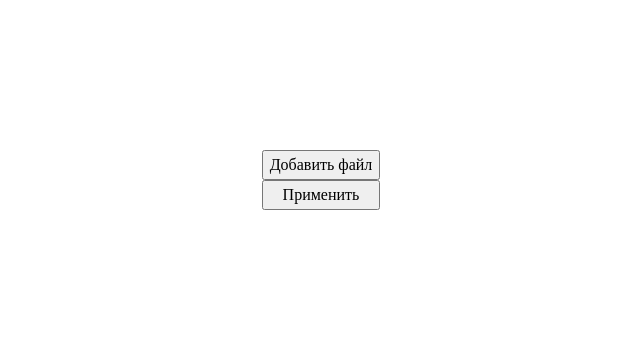
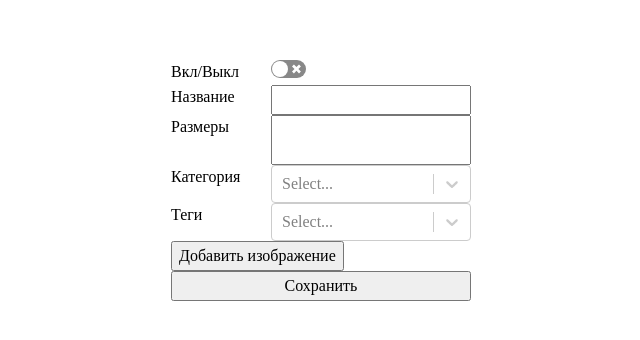
Before and after one commit to IrbisEH/babyroom, a React (Create React App) app in the folder frontend/: page /test in a window 1280 px wide. Shown: the part 220-560 px from the top of the page, without its empty margins (319-959 px from the left). Built offline with nearby package versions, Linux system fonts and the light colour scheme.

Commit message:
fix Custom form

```diff
--- a/frontend/src/components/Form/CustomForm.js
+++ b/frontend/src/components/Form/CustomForm.js
@@ -1,42 +1,233 @@
-import React, { useState, useId } from "react";
-import UploadInput from "./UploadInput";
+import React, { useState, useId, useEffect } from "react";
+import { IoIosClose } from "react-icons/io";
+import Select from "react-select";
+import Switch from "react-switch";
 
-const PrintFormData = (FormData) => {
-    const formDataObject = {};
-    for (let pair of FormData.entries()) {
-        formDataObject[pair[0]] = pair[1];
+const UploadImageElement = ({ Id, formState, setFormState }) => {
+
+    const [elementCount, setElementCount] = useState(1);
+    const [uploadElements, setUploadElements] = useState({});
+    const [imgFiles, setImgFiles] = useState({});
+
+    const getUploadElement = (key) => {
+        return (
+            <div key={key} style={{display: "flex", flexDirection: "row"}}>
+                <input type="file" name="file" onChange={(event) => handleAddImg(key, event.target.files[0])} />
+                <IoIosClose size={30} onClick={() => deleteElement(key)} />
+            </div>
+        )
     }
-    console.log(formDataObject);
+
+    const addUploadElement = () => {
+        setElementCount(prevCount => prevCount + 1);
+
+        let newKey = "file_" + elementCount;
+
+        setUploadElements({
+            ...uploadElements,
+            [newKey]: getUploadElement(newKey),
+        });
+    }
+
+    const deleteElement = (key) => {
+        setUploadElements(prevState => {
+            const newState = { ...prevState };
+            delete newState[key];
+            return newState;
+        });
+        setImgFiles(prevState => {
+            const newState = { ...prevState };
+            delete newState[key];
+            return newState;
+        });
+    }
+
+    const handleAddImg = (key, file) => {
+        setImgFiles(prevState => ({
+            ...prevState,
+            [key]: file
+        }))
+    };
+
+    useEffect(() => {
+        setFormState(prevState => ({
+            ...prevState,
+            ["images"]: Object.values(imgFiles)
+
+        }))
+    }, [imgFiles])
+
+    return (
+        <>
+            {Object.values(uploadElements)}
+            {
+                Object.keys(uploadElements).length <= 3 &&
+                (<button type="button" onClick={() => addUploadElement()}>Добавить изображение</button>)
+            }
+        </>
+    )
 }
 
-const CustomForm = () => {
+const GetFormElements = (formConfig, formState, handleChange, setFormState, style) => {
+    return formConfig.map((item, index) => {
+        switch(item.type)
+        {
+            case "text":
+                return (
+                    <div key={"form" + index} style={{display:"flex", rowDirection:"row", justifyContent:"space-between"}}>
+                        <label htmlFor={item.id} style={ style.label }>{item.label}</label>
+                        <input
+                            type="text"
+                            id={item.id}
+                            name={item.id}
+                            required={item.required || false}
+                            value={formState[item.id] || ""}
+                            onChange={(event) => handleChange(item.id, event.target.value)}
+                            style = { style.input }
+                        />
+                    </div>
+                );
+            case "textarea":
+                return (
+                    <div key={"form" + index} style={{display:"flex", rowDirection:"row", justifyContent:"space-between"}}>
+                        <label htmlFor={item.id} style={style.label}>{item.label}</label>
+                        <textarea
+                            id={item.id}
+                            name={item.id}
+                            required={item.required || false}
+                            value={formState[item.id] || ""}
+                            onChange={(event) => handleChange(item.id, event.target.value)}
+                            style={ style.textarea }
+                        />
+                    </div>
+                );
+            case "switch":
+                return (
+                    <div key={"form" + index} style={{display: "flex", rowDirection: "row", justifyContent: "space-between"}}>
+                        <label htmlFor={item.id} style={style.label}>{item.label}</label>
+                        <div style={{width:style.input.width, flex:'flex', flexDirection:"row-reverse"}}>
+                            <Switch
+                                id={item.id}
+                                name={item.id}
+                                checked={Boolean(formState[item.id]) || false}
+                                onChange={(checked) => handleChange(item.id, checked)}
+                                height={style.switch.height}
+                                width={style.switch.width}
+                            />
+                        </div>
+                    </div>
+                );
+            case "select":
+                let selectOptions = item.options.map(option => ({value: option.id, label: option.value}));
+                return (
+                    <div key={"form" + index} style={{display: "flex", rowDirection: "row", justifyContent: "space-between"}}>
+                        <label htmlFor={item.id} style={style.label}>{item.label}</label>
+                        <Select
+                            id={item.id}
+                            name={item.id}
+                            options={selectOptions}
+                            onChange={(selected) => handleChange(item.id, selected ? selected.value : null)}
+                            styles = {{
+                                container: (provided, state) => ({
+                                    ...provided,
+                                    width: style.input.width
+                                }),
+                            }}
+                            isClearable={true}
+                        />
+                    </div>
+                );
+            case "multiselect":
+                let multiSelectOptions = item.options.map(option => ({value: option.id, label: option.value}))
+                return (
+                    <div key={"form" + index} style={{display: "flex", rowDirection: "row", justifyContent: "space-between"}}>
+                        <label htmlFor={item.id} style={style.label}>{item.label}</label>
+                        <Select
+                            id={item.id}
+                            name={item.id}
+                            options={multiSelectOptions}
+                            isMulti
+                            onChange={(selected) => handleChange(item.id, selected.map(item => item.value))}
+                            styles = {{
+                                container: (provided, state) => ({
+                                    ...provided,
+                                    width: style.input.width
+                                }),
+                            }}
+                        />
+                    </div>
+                );
+            case "upload_img":
+                return (
+                    <div key={"form" + index}>
+                        <UploadImageElement Id={item.id} formState={formState} setFormState={setFormState} />
+                    </div>
+                );
+        }
+    });
+}
 
-    const [formState, setFormState] = useState({})
-    const [inputEls, setInputEls] = useState([]);
+const CustomForm = ({ formConfig, initialState, handleForm }) => {
+    const Id = useId();
+
+    const styles = {
+        label: {
+            width: "100px",
+        },
+        input: {
+            width: "200px",
+            height: "30px"
+        },
+        textarea: {
+            width: "200px",
+            height: "50px",
+            resize: 'none',
+            overflowY: 'scroll'
+        },
+        switch: {
+            height: 18,
+            width: 35
+        }
+    }
+
+    const [formState, setFormState] = useState(initialState);
+
+    const handleChange = (id, value) => {
+        setFormState({
+            ...formState,
+            [id]: value
+        });
+    };
 
     const handleSubmit = (event) => {
         event.preventDefault();
-        console.log(formState)
-    };
 
-    const handleDeleteUpload = (id) => {
-        setInputEls(prevState => [
-            console.log(prevState),
-        ]);
-    }
+        const state = {...formState};
+        const formData = new FormData();
 
-    const addFileInput = () => {
-        setInputEls(prevState => [
-            ...prevState,
-            <UploadInput key={prevState.length}  setFormState={setFormState} handleDeleteUpload={handleDeleteUpload}/>
-        ]);
+        Object.keys(state).forEach(key => {
+            if (key !== 'images') {
+                formData.append(key, state[key]);
+            }
+        });
+
+        if(state.images) {
+            Array.from(state.images).forEach((file, index) => {
+                formData.append('images', file);
+            });
+        }
+
+        for (let pair of formData.entries()) {
+            console.log(pair[0] + ':', pair[1]);
+        }
+
+        // handleForm(formData);
     };
 
     return (
         <form style={{display: 'flex', flexDirection: 'column'}} onSubmit={handleSubmit}>
-            {inputEls}
-            <button type="button" onClick={addFileInput}>Добавить файл</button>
-            <button type="submit">Применить</button>
+            {GetFormElements(formConfig, formState, handleChange, setFormState, styles)}
+            <button key={Id + "SubmitBtn"} type="submit">Сохранить</button>
         </form>
     )
 }
--- a/frontend/src/pages/TestPage.js
+++ b/frontend/src/pages/TestPage.js
@@ -1,12 +1,41 @@
-import React from 'react';
+import React, {useState} from 'react';
 import CustomForm from '../components/Form/CustomForm';
 
 const TestPage = () => {
+
+    const selectOptions = [
+        {id: 1, value: "Первая опция"},
+        {id: 2, value: "Вторая опция"},
+        {id: 3, value: "Третья опция"},
+        {id: 4, value: "Четвертая опция"},
+        {id: 5, value: "Пятая опция"}
+    ]
+
+    const formConfig = [
+        {id:"enable", label:"Вкл/Выкл", type:"switch", required:false},
+        {id:"title", label:"Название", type:"text", required:true},
+        {id:"units", label:"Размеры", type:"textarea", required:false},
+        {id:"category_id", label:"Категория", type:"select", options:selectOptions, with_empty:true, required:false},
+        {id:"tags", label:"Теги", type:"multiselect", options:selectOptions, required:false},
+        {id:"img", label:"Изображения", type:"upload_img", required:true},
+    ]
+
+    const initialState = {};
+
+    const handleForm = (formState) => {
+        console.log(formState)
+    }
+
     return (
-        <div style={{display: 'flex', justifyContent: 'center', alignItems: 'center', height: '100vh'}}>
-            <CustomForm />
+        <div style={{ height: "100vh", display: 'flex', flexDirection: 'column', alignItems: 'center', justifyContent: 'center' }}>
+            <CustomForm formConfig={formConfig} initialState={initialState} handleForm={handleForm} />
         </div>
     )
 }
 
 export default TestPage;
+
+
+
+// {id:"img", label:"Изображения", type:"upload_file", required:true},
+// {id:"upload_img", label:"Изображения", type:"upload_file", required:true},
```
